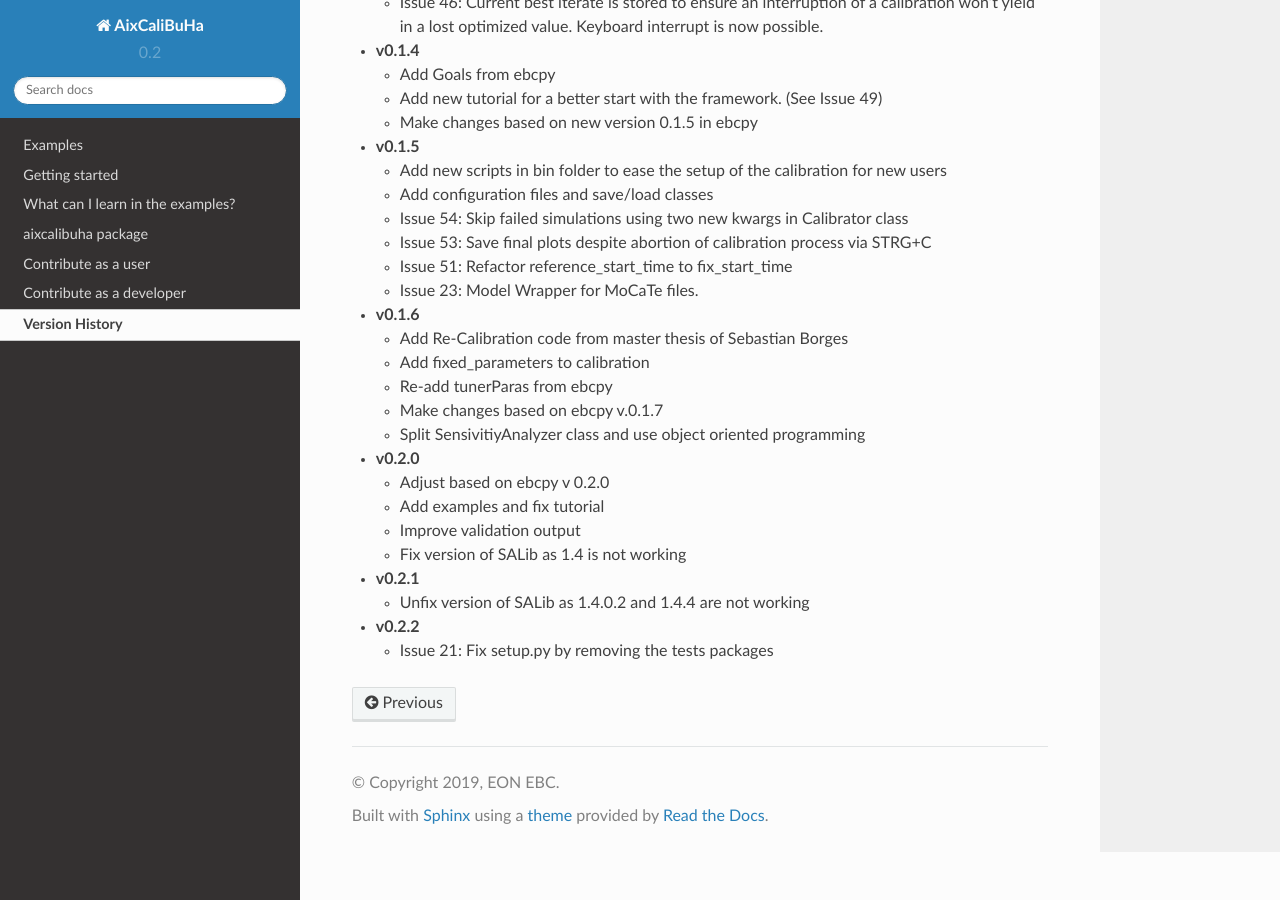
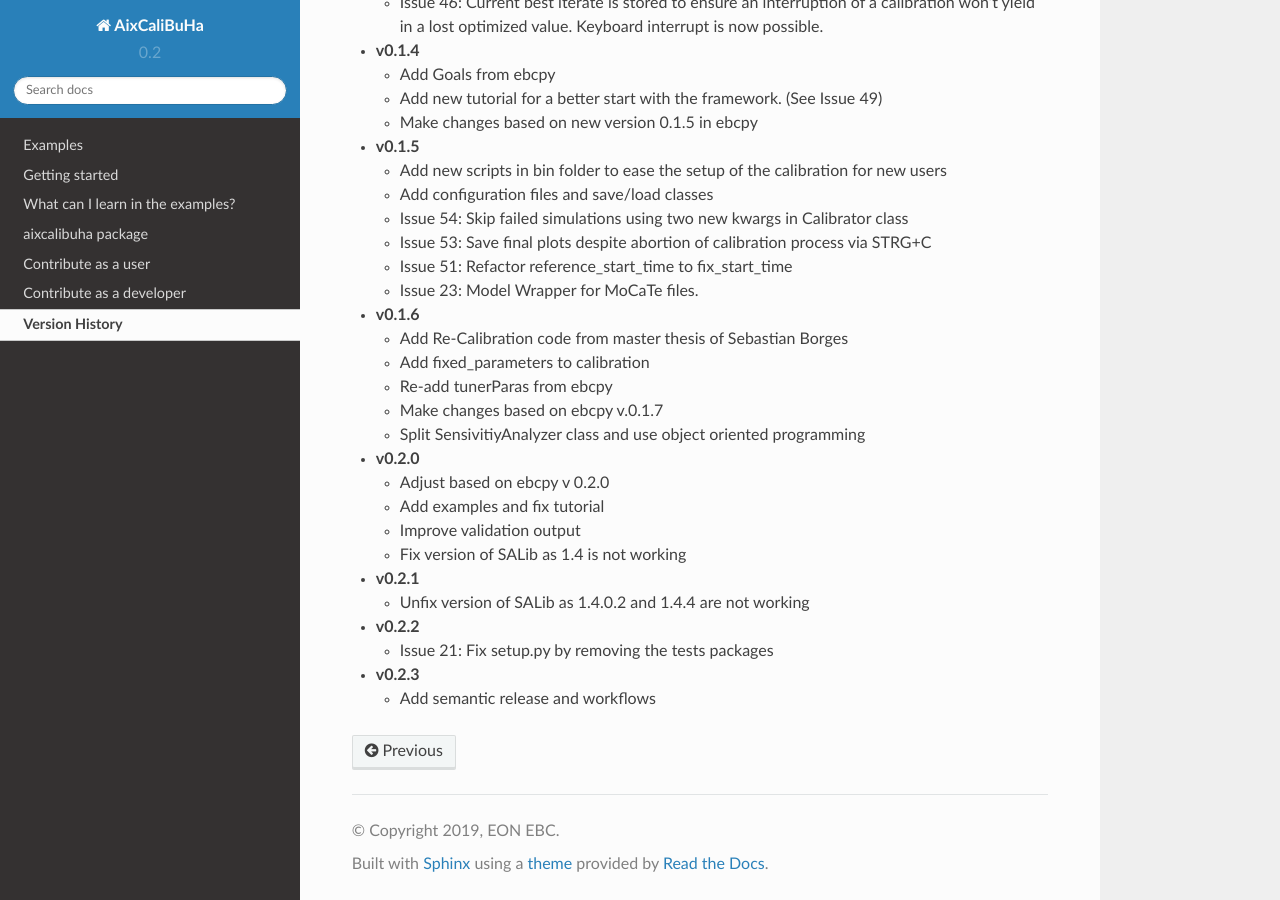
Before and after one commit to RWTH-EBC/AixCaliBuHA, a Sphinx documentation site: the page built from docs/source/version_his.rst, in a window 1280 px wide and 900 px high, scrolled down 505 px. Built offline with Sphinx 7.4.7 and the Read the Docs theme 2.0.0, drawn with Linux system fonts in a browser that asks for light colours.

Commit message:
Increase version and fix cfg

```diff
--- a/CHANGELOG.md
+++ b/CHANGELOG.md
@@ -41,3 +41,6 @@
 
 - **v0.2.2**
    - Issue 21: Fix setup.py by removing the tests packages
+
+- **v0.2.3**
+   - Add semantic release and workflows
--- a/docs/source/conf.py
+++ b/docs/source/conf.py
@@ -65,7 +65,7 @@
 # built documents.
 #
 # The full version, including alpha/beta/rc tags.
-release = '0.2.2'
+release = '0.2.3'
 # The short X.Y version.
 version = '.'.join(release.split('.')[:-1])
 
--- a/setup.cfg
+++ b/setup.cfg
@@ -3,4 +3,4 @@
 description-file = README.md
 
 [semantic_release]
-version_variable = [setup.py:__version__, aixcalibuha/__init__.py:__version__, docs/conf.py:release]
+version_variable = setup.py:__version__,aixcalibuha/__init__.py:__version__,docs/conf.py:release
--- a/setup.py
+++ b/setup.py
@@ -16,7 +16,7 @@
     'toml>=0.10.2'
 ]
 
-__version__ = "0.2.2"
+__version__ = "0.2.3"
 
 
 setuptools.setup(
@@ -28,7 +28,7 @@
     long_description=long_description,
     long_description_content_type='text/markdown',
     url='https://github.com/RWTH-EBC/AixCaliBuHA',
-    download_url='https://github.com/RWTH-EBC/AixCaliBuHA/archive/refs/tags/0.2.2.tar.gz',
+    download_url='https://github.com/RWTH-EBC/AixCaliBuHA/archive/refs/tags/0.2.3.tar.gz',
     license='MIT',
     author='RWTH Aachen University, E.ON Energy Research Center, Institute '
            'of Energy Efficient Buildings and Indoor Climate',
```
